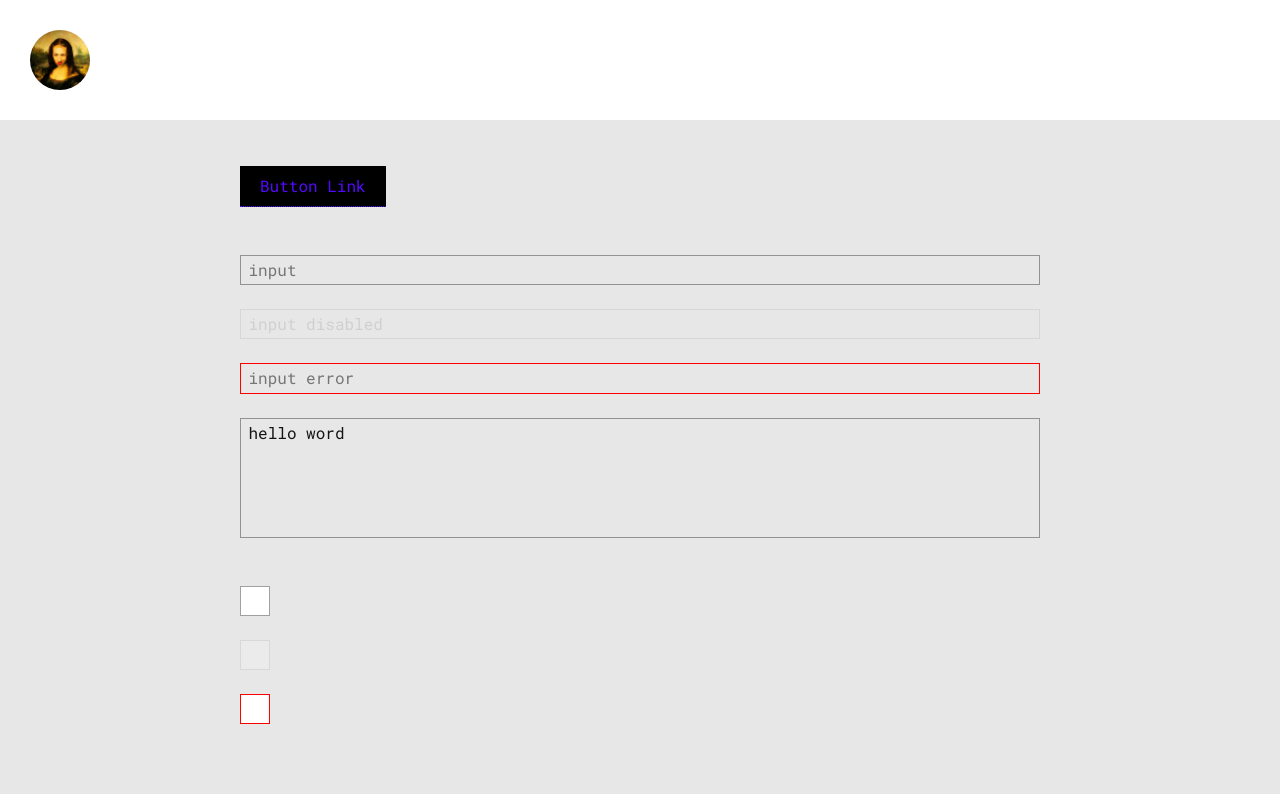
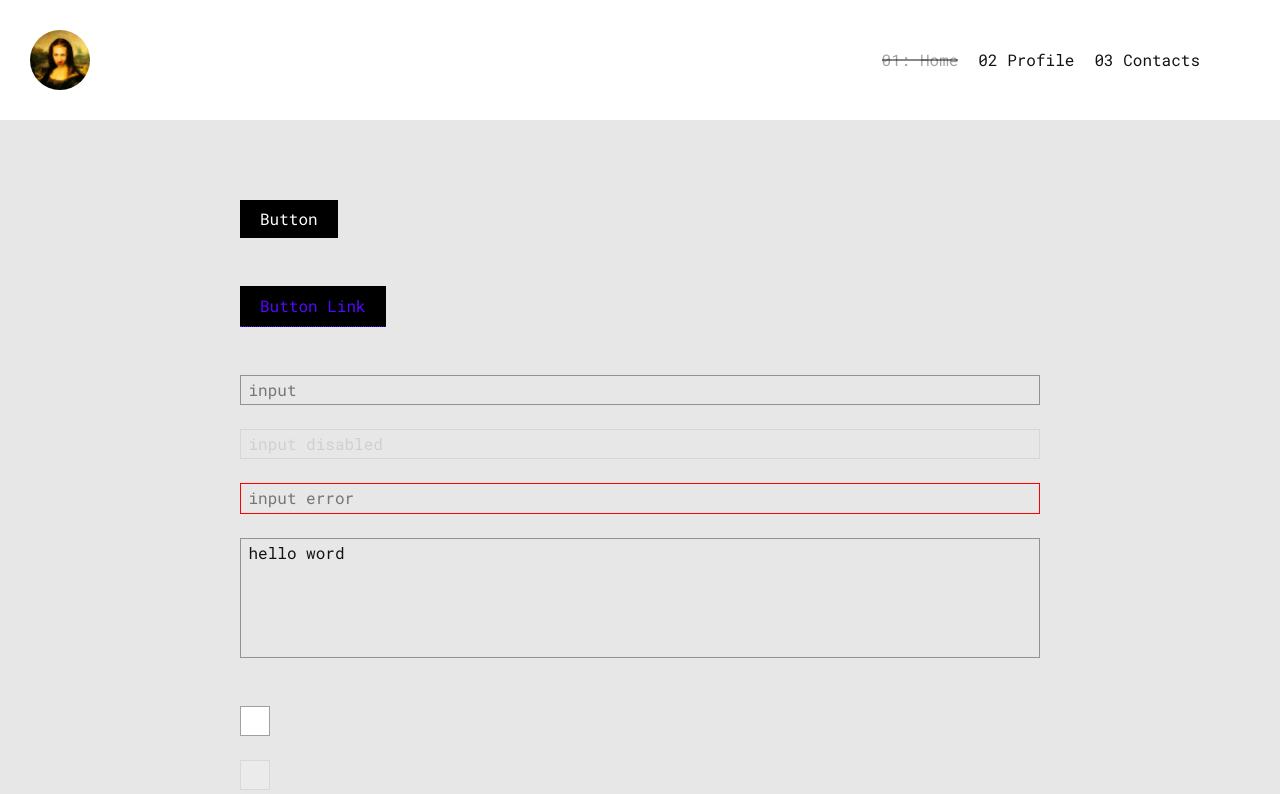
Before and after one commit to francescoLucania/fl-create, a React (Create React App) app: page / in a window 1280 px wide. Shown: the top 794 px of the page. Built offline with nearby package versions, Linux system fonts and the light colour scheme.

Commit message:
fl# header ++

```diff
--- a/src/StyleConfig.js
+++ b/src/StyleConfig.js
@@ -21,7 +21,7 @@ export const baseTheme = {
 
     // colors
     colorBase: '#121314',
-    colorLite: rgba('#121314', .8),
+    colorLighte: rgba('#121314', .8),
     colorLighter: rgba('#121314', .6),
     colorLightest: rgba('#121314', .4),
 
@@ -156,7 +156,7 @@ export const Button = styled.button`
 
         ${media.lg`
             &:hover {
-                background: ${props => props.theme.colorLite}
+                background: ${props => props.theme.colorLighte}
         `}
 `;
 
--- a/src/components/App/App.js
+++ b/src/components/App/App.js
@@ -18,6 +18,41 @@ const StyleApp= styled.div`
   color: ${props => props.theme.colorBase}
 `;
 
+export const siteNavigateMenuLinks = [
+
+    {
+        link: '/',
+        label: '01: Home'
+    },
+
+    {
+        link: '/profile',
+        label: '02 Profile'
+    },
+
+    {
+        link: '/contacts',
+        label: '03 Contacts'
+    }
+
+];
+
+
+export const siteFooterContacts = [
+
+    {
+        link: '//vk.com/francescolucania',
+        label: '04: vk.com'
+    },
+
+    {
+        link: 'mailto:francescolucaniacom@gmail.com',
+        label: '05: francescolucaniacom@gmail.com\n'
+    }
+
+];
+
+
 class App extends Component {
     render() {
         return (
--- a/src/components/Header/Header.js
+++ b/src/components/Header/Header.js
@@ -1,11 +1,16 @@
 import React, {Component} from 'react';
+import PropTypes from 'prop-types'
 
 // styles
 import styled, {css, ThemeProvider} from 'styled-components';
-import {size} from 'polished';
+import {rgba, size, ellipsis} from 'polished';
 import {Container, sizesMQ, media} from'../../StyleConfig';
 import Logo from '../../assets/logo.jpg';
-import {Link} from 'react-router-dom';
+import {NavLink, Link} from 'react-router-dom';
+
+import {siteNavigateMenuLinks,siteFooterContacts} from '../App/App'; // site menu array
+
+
 
 const HeaderBody = styled.header`
     position: fixed;
@@ -13,6 +18,215 @@ const HeaderBody = styled.header`
     left: 0;
     z-index: 115;
     width: 100%;
+
+    &.site-header-scroll-mod {
+
+        .header-grid {
+          padding: 2rem 3rem;
+        }
+
+        .logo-box {
+          ${size('4rem')};
+        }
+    }
+
+    @keyframes mobileMenuFade {
+
+        from {
+
+          }
+
+          to {
+            opacity: .3;
+          }
+        }
+
+        @keyframes mobileMenu {
+
+          from {
+
+          }
+
+          to {
+            transform: translateY(0);
+          }
+    }
+
+    .mobile-menu-fade {
+      ${size('100%')};
+      display: none;
+      position: fixed;
+      top: 0;
+      left: 0;
+      z-index: 99;
+      background: ${props => props.theme.colorBrand};
+      opacity: 0;
+      transition: opacity ${props => props.theme.transitionDurationBase};
+
+     ${media.md`
+
+        display: none !important;
+    `}
+
+      &.is-active {
+        display: block;
+        animation: mobileMenuFade .6s linear 0s 1 alternate forwards;
+      }
+    }
+
+    .mobile-menu {
+        position: fixed;
+        top: 0;
+        left: 0;
+        z-index: 100;
+        transform: translateY(-100%);
+        width: 100%;
+        height: auto;
+        border: 0;
+        border-top-width: 8rem;
+        border-style: solid;
+        border-color: rgba(${props => props.theme.colorBrand}, .5);
+        background: #fff;
+        transition: all .6s;
+
+         ${media.md`
+            display: none !important;
+        `}
+
+      &.is-active {
+        animation: mobileMenu .3s linear .5s 1 alternate forwards;
+      }
+
+      &__box {
+        overflow-y: auto;
+        padding: 3rem 2rem;
+
+        > ul {
+          &:not(:last-child) {
+            margin-bottom: 1rem;
+          }
+
+          > li {
+            display: block;
+            padding: .3rem 1rem;
+
+            &:not(:last-child) {
+              margin-bottom: 1rem;
+            }
+
+            &:hover {
+              a::after {
+                width: 100%;
+              }
+            }
+
+            > a {
+              @include font(1.5rem,2.4rem);
+              position: relative;
+              display: inline-block;
+              color: ${props => props.theme.colorBase};
+              text-decoration: none;
+
+              @include mq(xs) {
+                ${ellipsis('100%')}
+              }
+
+             ${media.xs`
+                font-size: 1.4rem;
+                line-height: 1.4rem;
+                white-space: nowrap;
+            `}
+
+             ${media.md`
+                font-size: 1.4rem;
+                line-height: 1.4rem;
+                white-space: nowrap;
+            `}
+
+              &::after {
+                position: absolute;
+                display: block;
+                top: 50%;
+                left: 0;
+                transform: translateY(-50%);
+                width: 0;
+                height: .3rem;
+                background: ${props => props.theme.colorBrand};
+                transition: all ${props => props.theme.transitionDurationBase};
+                content: '';
+              }
+            }
+
+            > a.is-current {
+              pointer-events: none;
+              color: ${props => props.theme.colorLightest};
+
+
+              &::after {
+                width: 100%;
+                height: .1rem;
+                background: ${props => props.theme.colorBase};
+              }
+            }
+          }
+        }
+      }
+    }
+
+    .site-navigate {
+
+      > ul {
+        display: flex;
+        padding-right: 4rem;
+
+        @include mq(xs) {
+          display: none;
+        }
+
+        > li {
+          padding: .3rem 1rem;
+
+          > a {
+            @include font(1.4rem,1.4rem);
+            position: relative;
+            display: block;
+            color: ${props => props.theme.colorBase};
+            white-space: nowrap;
+            text-decoration: none;
+
+            &:hover {
+              &::after {
+                width: 100%;
+              }
+            }
+
+            &::after {
+              position: absolute;
+              display: block;
+              top: 50%;
+              left: 0;
+              transform: translateY(-50%);
+              width: 0;
+              height: .3rem;
+              background: ${props => props.theme.colorBrand};
+              transition: all ${props => props.theme.transitionDurationBase};
+              content: '';
+            }
+          }
+
+          > a.is-current {
+            pointer-events: none;
+            color: ${props => props.theme.colorLightest};
+
+            &::after {
+              width: 100%;
+              height: .1rem;
+              background: ${props => props.theme.colorBase};
+            }
+          }
+        }
+      }
+    }
 `;
 
 const HeaderGrid = styled.div`
@@ -23,6 +237,8 @@ const HeaderGrid = styled.div`
     align-items: center;
     padding: ${props => props.theme.indentsXS};
     background: #fff;
+    transition: all .6s;
+    will-change: padding;
 
      ${media.xs`
         flex-direction: row-reverse;
@@ -38,7 +254,8 @@ const HeaderGrid = styled.div`
 const HeaderLogo = styled.a`
     ${size('4rem')};
     display: block;
-    transition: .6s;
+    transition: all .6s;
+    will-change: width;
 
      ${media.md`
         ${size('6rem')};
@@ -53,10 +270,73 @@ const HeaderLogo = styled.a`
     }
 `;
 
+const HeaderNavigateBox = styled.div`
+    display: none;
+
+    ${media.md`
+        display: block;
+    `}
+
+     .site-navigate {
+
+          > ul {
+            display: flex;
+            padding-right: 4rem;
+
+            @include mq(xs) {
+              display: none;
+            }
+
+            > li {
+              padding: .3rem 1rem;
+
+              > a {
+                @include font(1.4rem,1.4rem);
+                position: relative;
+                display: block;
+                color: ${props => props.theme.colorBase};
+                white-space: nowrap;
+                text-decoration: none;
+
+                &:hover {
+                  &::after {
+                    width: 100%;
+                  }
+                }
+
+                &::after {
+                  position: absolute;
+                  display: block;
+                  top: 50%;
+                  left: 0;
+                  transform: translateY(-50%);
+                  width: 0;
+                  height: .3rem;
+                  background: ${props => props.theme.colorBrand};
+                  transition: all ${props => props.theme.transitionDurationBase};
+                  content: '';
+                }
+              }
+
+              > a.is-current {
+                pointer-events: none;
+                color: ${props => props.theme.colorLightest};
+
+                &::after {
+                  width: 100%;
+                  height: .1rem;
+                  background: ${props => props.theme.colorBase};
+                }
+              }
+            }
+          }
+    }
+`;
+
 const HeaderBurgerBox = styled.div`
     display: block;
 
-     ${media.xs`
+     ${media.md`
         display: none;
     `}
 
@@ -150,6 +430,7 @@ class Header extends Component {
     constructor(props) {
         super(props);
         this.state = { isOpened: false };
+        this.state = { scrollMode: false };
     }
 
     mobileButtonState() {
@@ -157,13 +438,82 @@ class Header extends Component {
         return false
     }
 
+    componentDidMount() {
+        window.addEventListener('scroll', this.handleScroll);
+    }
+
+    componentWillUnmount () {
+        window.removeEventListener('scroll', this.handleScroll);
+    }
+
+    handleScroll(event) {
+
+        var bodyScrollTop = Math.max(window.pageYOffset, document.documentElement.scrollTop, document.body.scrollTop);
+
+        // document.getElementById('site-header').classList.add('site-header-scroll-mod');
+
+
+
+        if (bodyScrollTop > 120) {
+            document.getElementById('site-header').classList.add('site-header-scroll-mod');
+            this.state = { scrollMode: true };
+
+        } else {
+            document.getElementById('site-header').classList.remove('site-header-scroll-mod');
+            this.state = { scrollMode: false };
+        }
+
+        return false;
+    }
+
     render() {
+
+        const headerClassName = this.state.isFixed ? "site-header-scroll-mod" : "site-header";
+
         return (
-            <HeaderBody>
-                <HeaderGrid>
-                    <HeaderLogo>
+            <HeaderBody id="site-header" className={headerClassName}>
+
+                <div className={this.state.isOpened ? 'mobile-menu-fade is-active' : 'mobile-menu-fade'} onClick={this.mobileButtonState.bind(this)}></div>
+
+                <div className={this.state.isOpened ? 'mobile-menu is-active' : 'mobile-menu'}>
+                    <div className="mobile-menu__box">
+                        <ul>
+                            {siteNavigateMenuLinks.map((item, index)=>
+
+                                <li key={index}><NavLink to={item.link} activeClassName="is-current" onClick={this.mobileButtonState.bind(this)}>{item.label}</NavLink></li>
+
+                            )}
+
+                        </ul>
+
+                        <ul>
+                            {siteFooterContacts.map((item, index)=>
+
+                                <li key={index}><NavLink to={item.link}  target="_blank">{item.label}</NavLink></li>
+
+                            )}
+
+                        </ul>
+                    </div>
+                </div>
+
+                <HeaderGrid className="header-grid">
+                    <HeaderLogo className="logo-box">
                         <img src={Logo} alt=""/>
                     </HeaderLogo>
+
+                    <HeaderNavigateBox>
+                        <nav className="site-navigate">
+                            <ul>
+                                {siteNavigateMenuLinks.map((item, index)=>
+
+                                    <li key={index}><NavLink to={item.link} activeClassName="is-current">{item.label}</NavLink></li>
+
+                                )}
+
+                            </ul>
+                        </nav>
+                    </HeaderNavigateBox>
 
                     <HeaderBurgerBox>
                         <button className={this.state.isOpened ? 'burger js-open-menu is-active' : 'burger js-open-menu'} href="#" onClick={this.mobileButtonState.bind(this)}>
--- a/src/components/Main/Main.js
+++ b/src/components/Main/Main.js
@@ -6,13 +6,18 @@ import Home from '../../pages/Home/Home';
 
 // styles
 import styled, {css, ThemeProvider} from 'styled-components';
-// import {baseTheme} from'../../StyleConfig';
+import {baseTheme, sizesMQ, media} from'../../StyleConfig';
 
 
 const StyleMain = styled.main`
   flex: 1;
   width: 100%;
-  background: ${props => props.theme.bgColorMode}
+  background: ${props => props.theme.bgColorMode};
+
+   ${media.lg`
+      margin-top: 12rem;
+    `}
+
 `;
 
 class Main extends Component {
```
